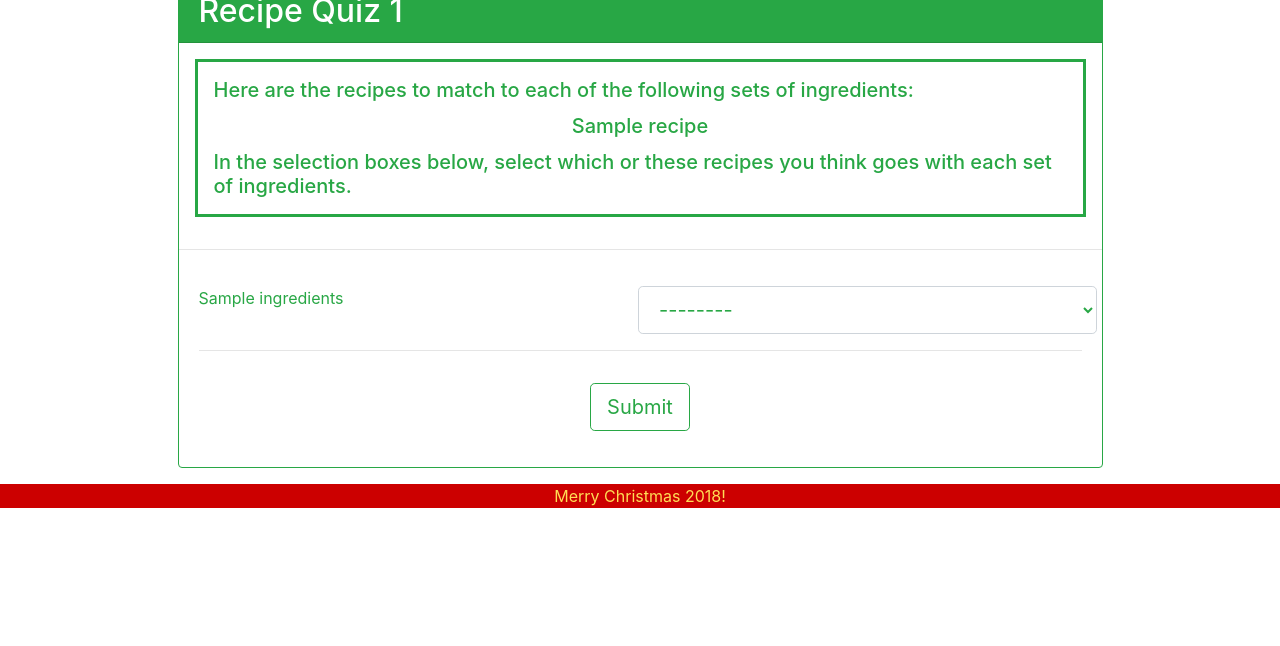
After one commit to JMorris1575/christmas18, a Django app: template c18/recipes/templates/recipes/quiz_page.html in a window 1280 px wide. The commit adds this page. Shown: the part 154-800 px from the top of the page. Run offline with Django 3.2, Linux system fonts and the light colour scheme; the template is opened without the code that fills it: most values are stand-ins (such as "Sample title", 1, 10 or a date in 2020); some libraries are stand-ins or nearby versions.

Commit message:
quiz_page.html works but is ugly, working on QuizPageView.post()

```diff
--- a/c18/recipes/models.py
+++ b/c18/recipes/models.py
@@ -5,7 +5,7 @@ import os
 
 
 class QuizPage(models.Model):
-    page_number = models.SmallIntegerField(unique=True)
+    quiz_number = models.SmallIntegerField(unique=True)
     title = models.CharField(max_length=40)
 
 
--- /dev/null
+++ b/c18/recipes/templates/recipes/quiz_page.html
@@ -0,0 +1,42 @@
+{% extends parent_template|default:"base.html" %}
+{% load static %}
+
+{% block content %}
+    <div class="card col-md-10 mx-md-auto mb-3 px-0 border-success">
+        <h2 class="card-header bg-success text-white">Recipe Quiz {{ quiz.quiz_number }}</h2>
+        <div class="info-box m-3 h5 text-success">
+            <p class="card-title">
+                Here are the recipes to match to each of the following sets of ingredients:
+            </p>
+            {% for recipe in recipes %}
+                <p class="card-title text-center">
+                    {{ recipe.name }}
+                </p>
+            {% endfor %}
+            <p class="card-title">
+                In the selection boxes below, select which or these recipes you think goes with each set of ingredients.
+            </p>
+        </div>
+        <hr>
+        <div class="card-body">
+            <form action="{% url 'recipes:quiz_page' quiz.quiz_number %}" method="post">
+                {% csrf_token %}
+                {% for outer_recipe in recipes %}
+                    <div class="row justify-content-center">
+                        <div class="col preserve-whitespace card-text text-success">{{ outer_recipe.ingredients }}</div>
+                        <select class="col form-control form-control-lg text-success" name="{{ outer_recipe.name }}">
+                            <option>--------</option>
+                            {% for inner_recipe in recipes %}
+                                <option value="{{ inner_recipe.name }}">{{ inner_recipe.name }}</option>
+                            {% endfor %}
+                        </select>
+                    </div>
+                    <hr>
+                {% endfor %}
+                <div class="row justify-content-center">
+                    <input class="btn btn-outline-success btn-lg mt-3" type="submit" value="Submit" name="recipe_submit"/>
+                </div>
+            </form>
+        </div>
+    </div>
+{% endblock %}
--- a/c18/static/site/scss/styles.scss
+++ b/c18/static/site/scss/styles.scss
@@ -99,6 +99,10 @@ header .nav-link {
     color: $secondary;
 }
 
+.preserve-whitespace {
+    white-space: pre-wrap;
+}
+
 .text-blue {
     color: blue;
 }
```
Also changed, not shown: c18/recipes/views.py (+10 -2 lines), c18/static/site/css/styles.css.
